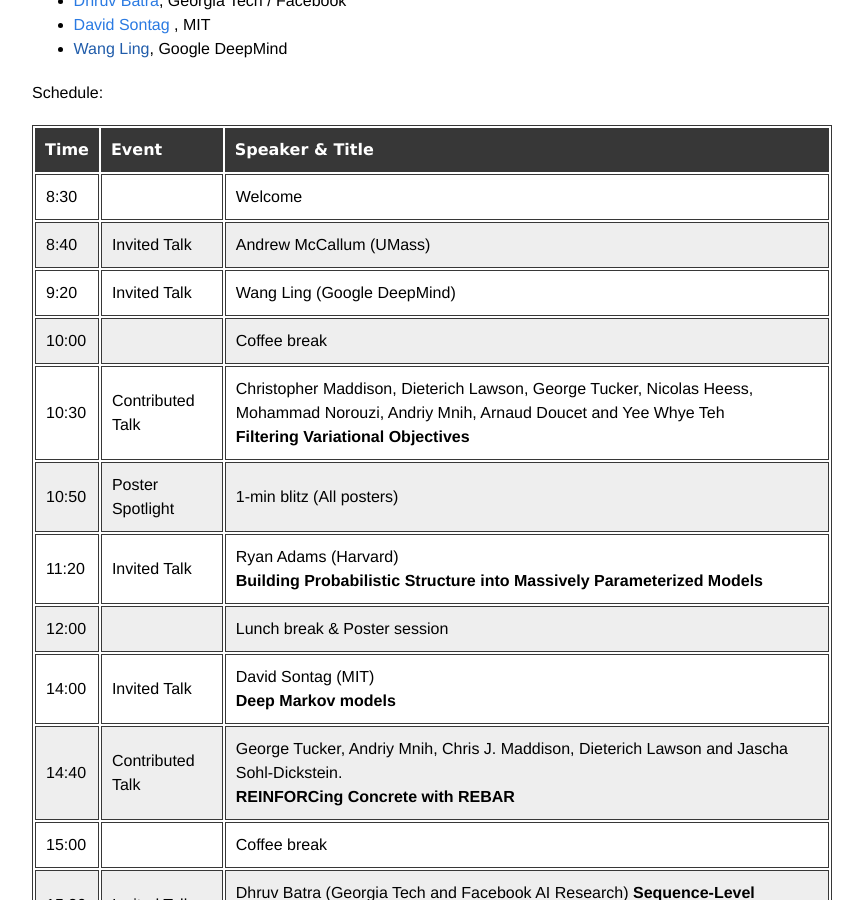
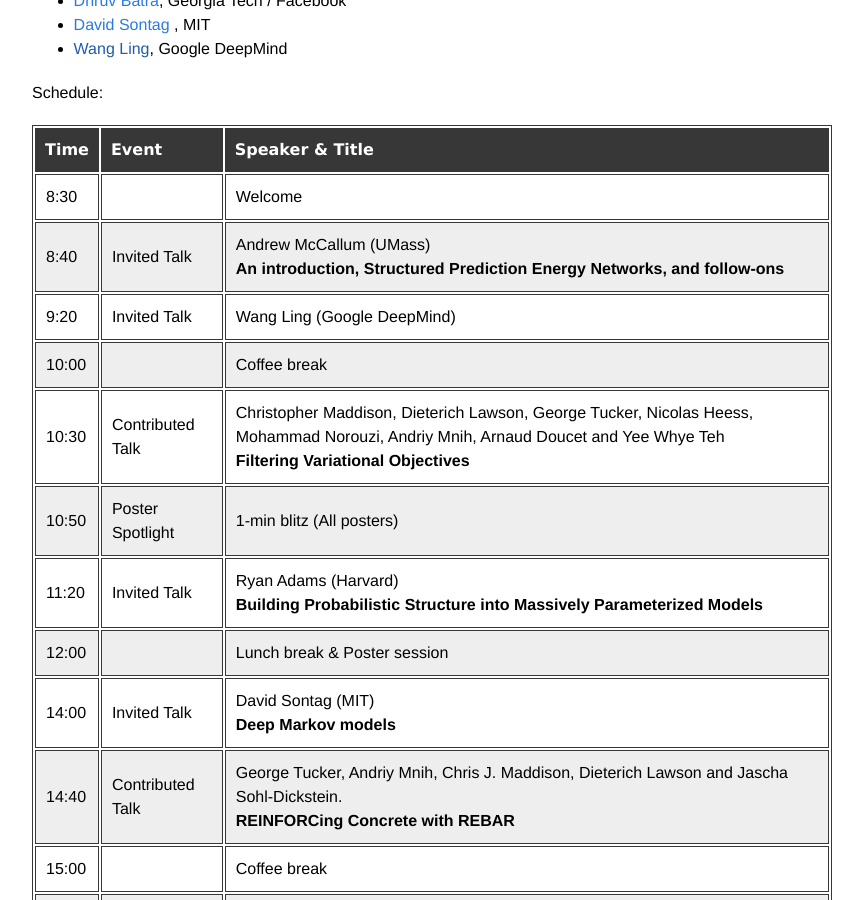
Before and after one commit to deepstruct/deepstruct.github.io, a Jekyll site: the page built from ICML17/3_schedule.md, in a window 1280 px wide and 900 px high, scrolled down 367 px. Shown: the whole window, without its empty margins (208-1071 px from the left). Built offline with Jekyll 4.4.1, drawn with Linux system fonts in a browser that asks for light colours.

Commit message:
Update 3_schedule.md

```diff
--- a/ICML17/3_schedule.md
+++ b/ICML17/3_schedule.md
@@ -18,7 +18,7 @@
 | Time          |  Event        |  Speaker & Title |
 | ------------- | ------------- | -------------  |
 |  8:30 |   | Welcome
-|  8:40 | Invited Talk  | Andrew McCallum (UMass) |
+|  8:40 | Invited Talk  | Andrew McCallum (UMass)<br> **An introduction, Structured Prediction Energy Networks, and follow-ons** |
 |  9:20  |  Invited Talk  |  Wang Ling (Google DeepMind)  |
 |  10:00 |    | Coffee break
 |  10:30  |  Contributed Talk   | Christopher Maddison, Dieterich Lawson, George Tucker, Nicolas Heess, Mohammad Norouzi, Andriy Mnih, Arnaud Doucet and Yee Whye Teh <br> **Filtering Variational Objectives** |
```
